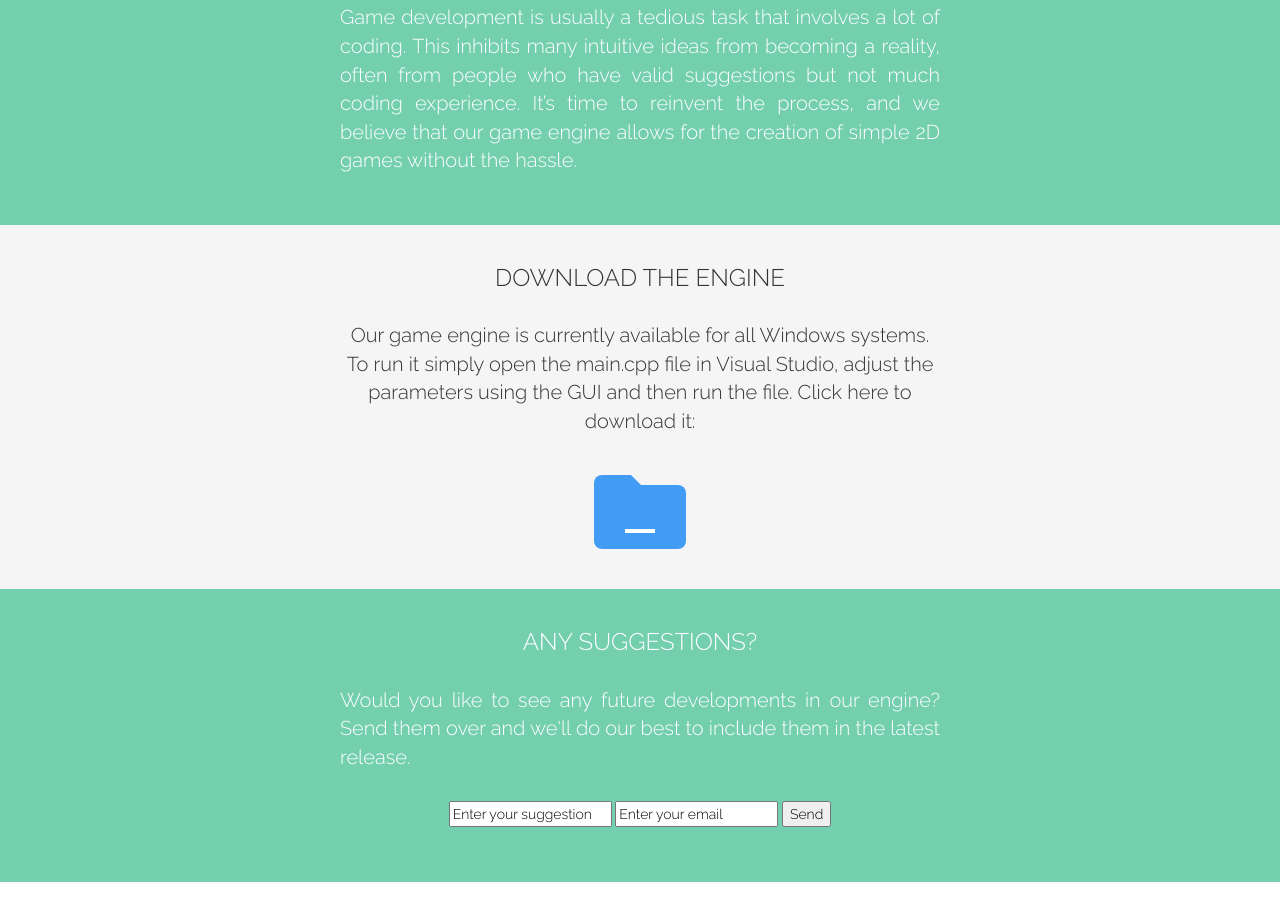
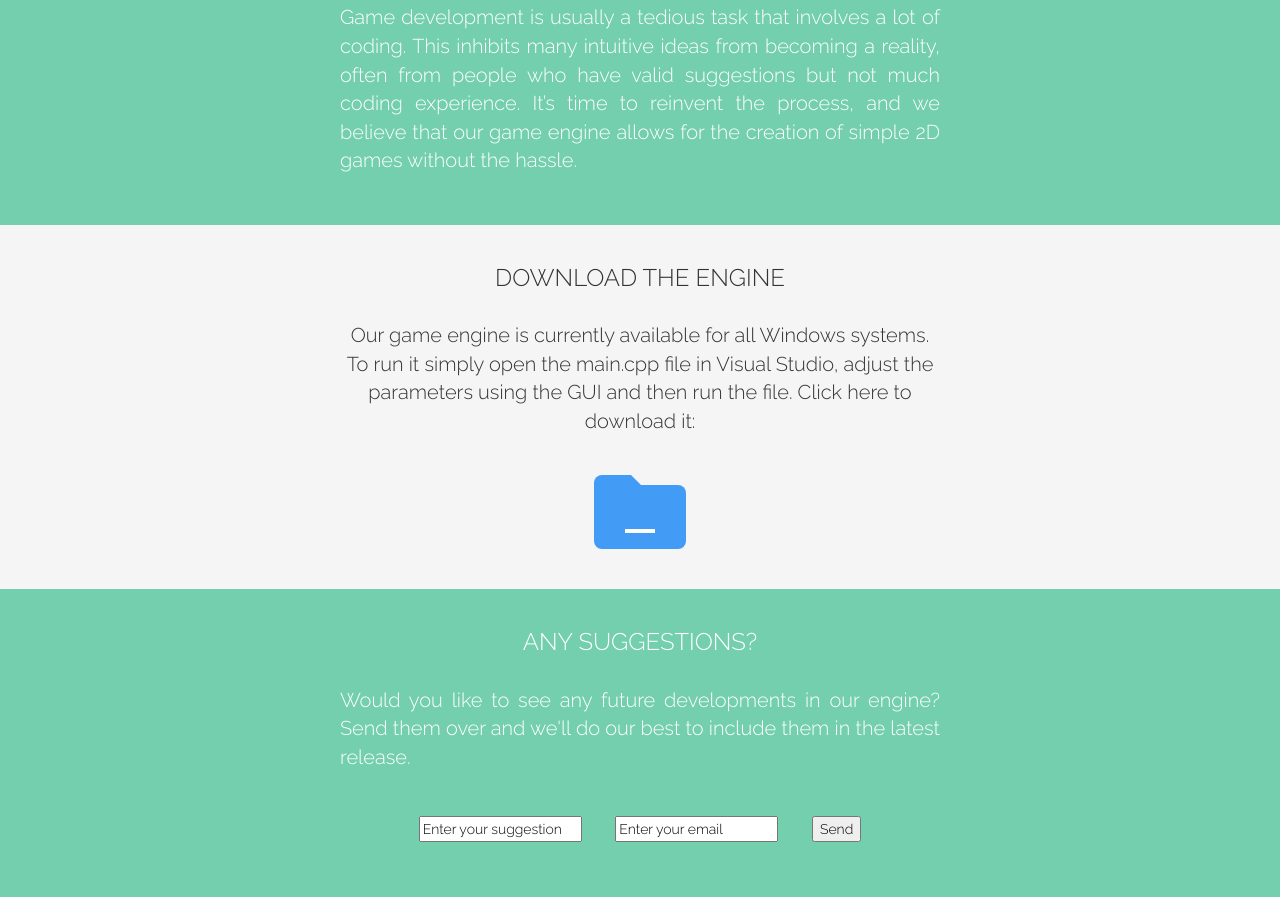
Before and after one commit to nirvikbaruah/IdeaHacks, a plain HTML site: page index.html in a window 1280 px wide. Shown: the part 595-1492 px from the top of the page. Drawn offline with nearby package versions, Linux system fonts and the light colour scheme.

Commit message:
Update style.css

```diff
--- a/style.css
+++ b/style.css
@@ -339,8 +339,11 @@ nav ul{
 
 form{
   color: black;
+	margin-top: 30px;
+}
+
+input{
 	margin: 15px;
-	margin-top: 30px;
 }
 
 @media(max-width: 600px){
```
